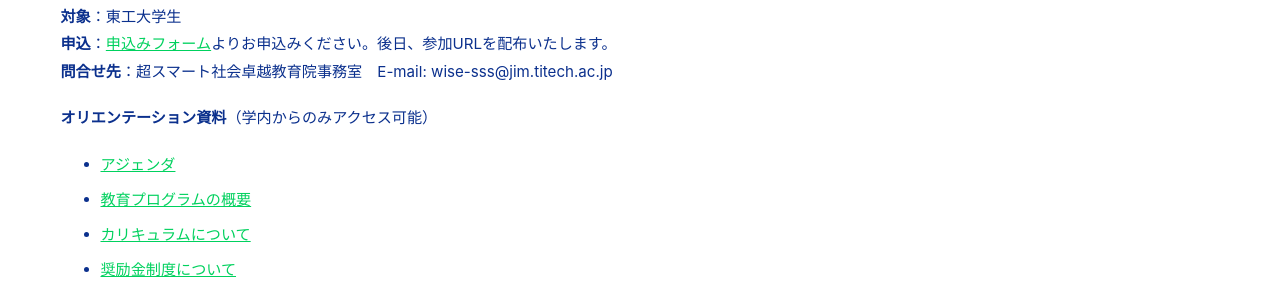
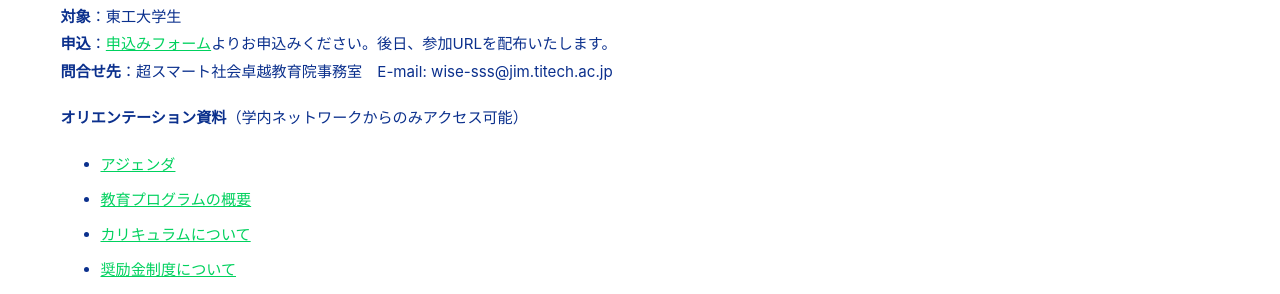
Before and after one commit to fl1d/w0ex.github.io, a Jekyll site: the page built from _pages/3rd-orientation.md, in a window 1280 px wide. Shown: the part 614-908 px from the top of the page. Built offline with Jekyll 4.4.1, drawn with Linux system fonts in a browser that asks for light colours; cached includes are drawn as plain includes; nearby versions of some CDN libraries.

Commit message:
Update 3rd-orientation.md

```diff
--- a/_pages/3rd-orientation.md
+++ b/_pages/3rd-orientation.md
@@ -39,13 +39,13 @@
 **問合せ先**：超スマート社会卓越教育院事務室　E-mail: wise-sss@jim.titech.ac.jp<br>
 
 
-**オリエンテーション資料**（学内からのみアクセス可能）
+**オリエンテーション資料**（学内ネットワークからのみアクセス可能）
 
-* [アジェンダ](/https://www.sss.e.titech.ac.jp/event-wise-orientation-20200513/materials/pdf/agenda.pdf)
-* [教育プログラムの概要](/https://www.sss.e.titech.ac.jp/event-wise-orientation-20200513/materials/pdf/01.pdf)
-* [カリキュラムについて](/https://www.sss.e.titech.ac.jp/event-wise-orientation-20200513/materials/pdf/02.pdf)
-* [奨励金制度について](/https://www.sss.e.titech.ac.jp/event-wise-orientation-20200513/materials/pdf/03.pdf)
-* [異分野融合マッチングワークショップについて](/https://www.sss.e.titech.ac.jp/event-wise-orientation-20200513/materials/pdf/04.pdf)
-* [インターンシップについて](/https://www.sss.e.titech.ac.jp/event-wise-orientation-20200513/materials/pdf/05.pdf)
+* [アジェンダ](https://www.sss.e.titech.ac.jp/event-wise-orientation-20200513/materials/pdf/agenda.pdf)
+* [教育プログラムの概要](https://www.sss.e.titech.ac.jp/event-wise-orientation-20200513/materials/pdf/01.pdf)
+* [カリキュラムについて](https://www.sss.e.titech.ac.jp/event-wise-orientation-20200513/materials/pdf/02.pdf)
+* [奨励金制度について](https://www.sss.e.titech.ac.jp/event-wise-orientation-20200513/materials/pdf/03.pdf)
+* [異分野融合マッチングワークショップについて](https://www.sss.e.titech.ac.jp/event-wise-orientation-20200513/materials/pdf/04.pdf)
+* [インターンシップについて](https://www.sss.e.titech.ac.jp/event-wise-orientation-20200513/materials/pdf/05.pdf)
 
   <div style="text-align:left"><a href="/doc/3rd_orientation.pdf"><img src="/assets/images/3rd_orientation.png" width="20%" height="20%" /></a></div><br>
```
